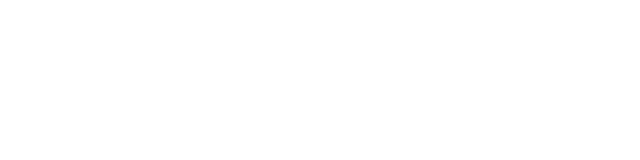
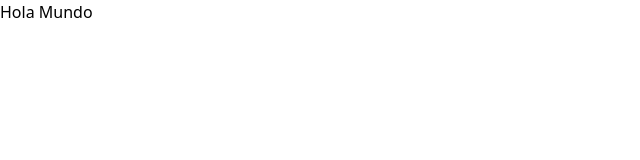
Before and after one commit to adrianhi/Weather-Whisper, a React (Vite) app in the folder client/: page / in a window 1280 px wide. Shown: the top 160 px of the page, without its empty margins (0-640 px from the left). Built offline with nearby package versions, Linux system fonts and the light colour scheme.

Commit message:
Prueba para confirmar

```diff
--- a/client/src/App.jsx
+++ b/client/src/App.jsx
@@ -4,7 +4,7 @@
   return (
     <>
       <div>
-
+        <h1>Hola Mundo</h1>
       </div>
     </>
   );
```
